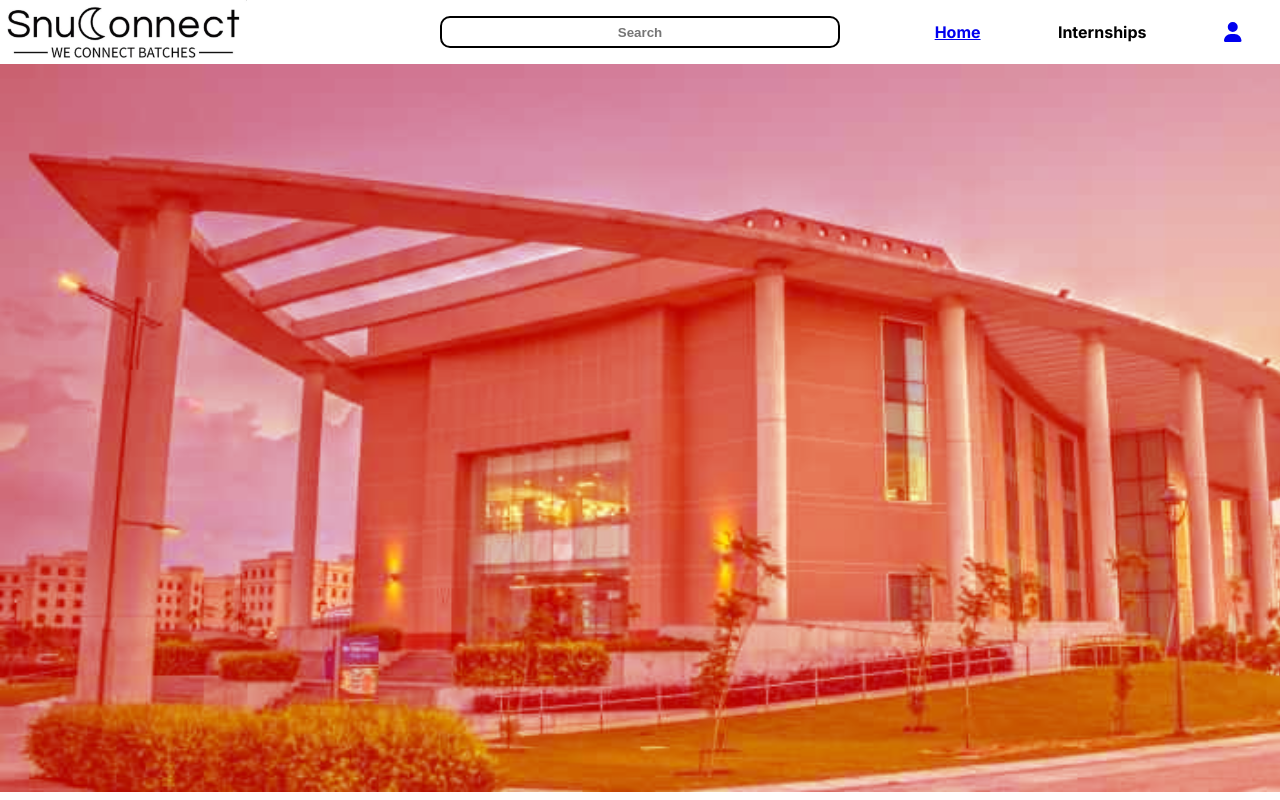
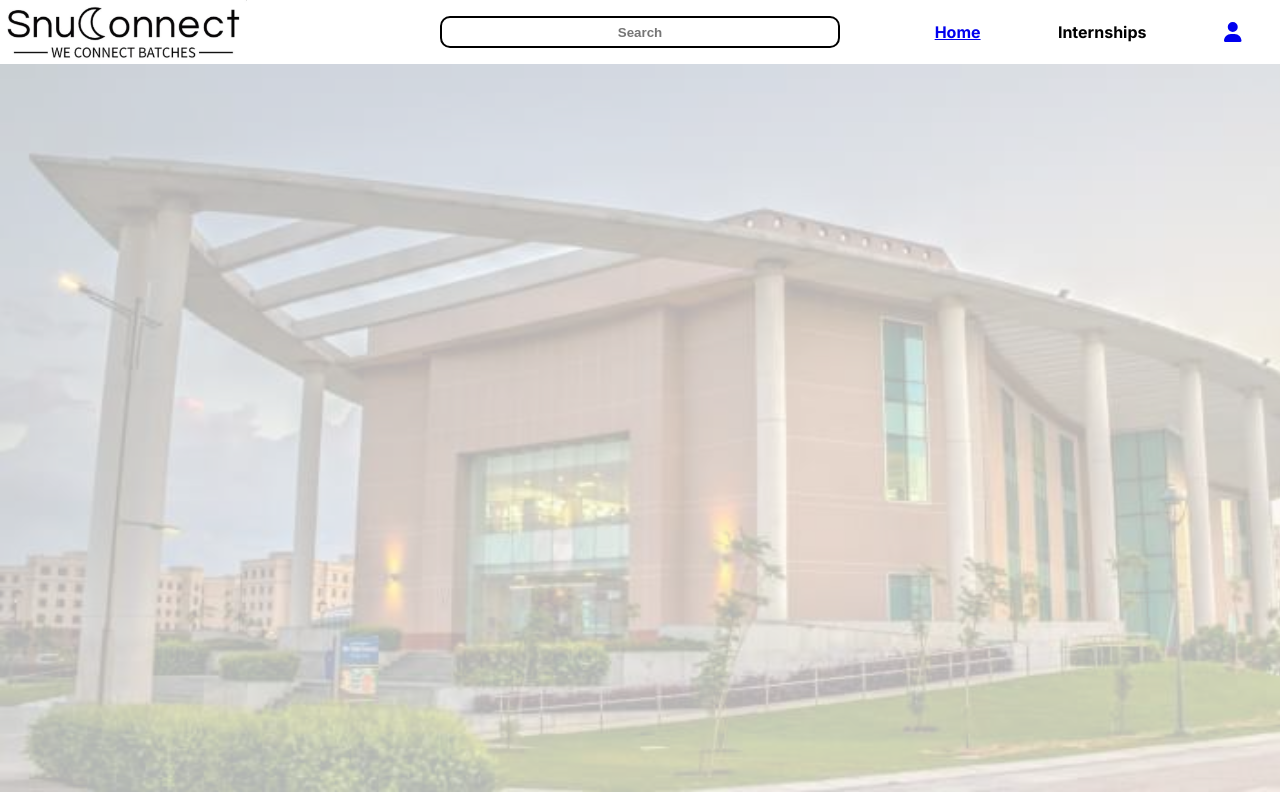
Before and after one commit to AviralChawla20/SNU_CONNECT-MAIN-, a Next.js app: page /main in a window 1280 px wide. Built offline with nearby package versions, Linux system fonts and the light colour scheme.

Commit message:
Change login page background color to white with 0.7 opacity
Changes the background color of the login page to white with a opacity of 0.7. The background image is still visible through the white color.

```diff
--- a/src/app/main/page.module.css
+++ b/src/app/main/page.module.css
@@ -57,6 +57,6 @@
   background-image: url("/loginImage.png");
   background-repeat: no-repeat;
   background-size: cover;
-  background-color: rgba(255, 0, 0, 0.7);
+  background-color: rgba(255, 255, 255, 0.7);
   background-blend-mode: lighten;
 }
```
